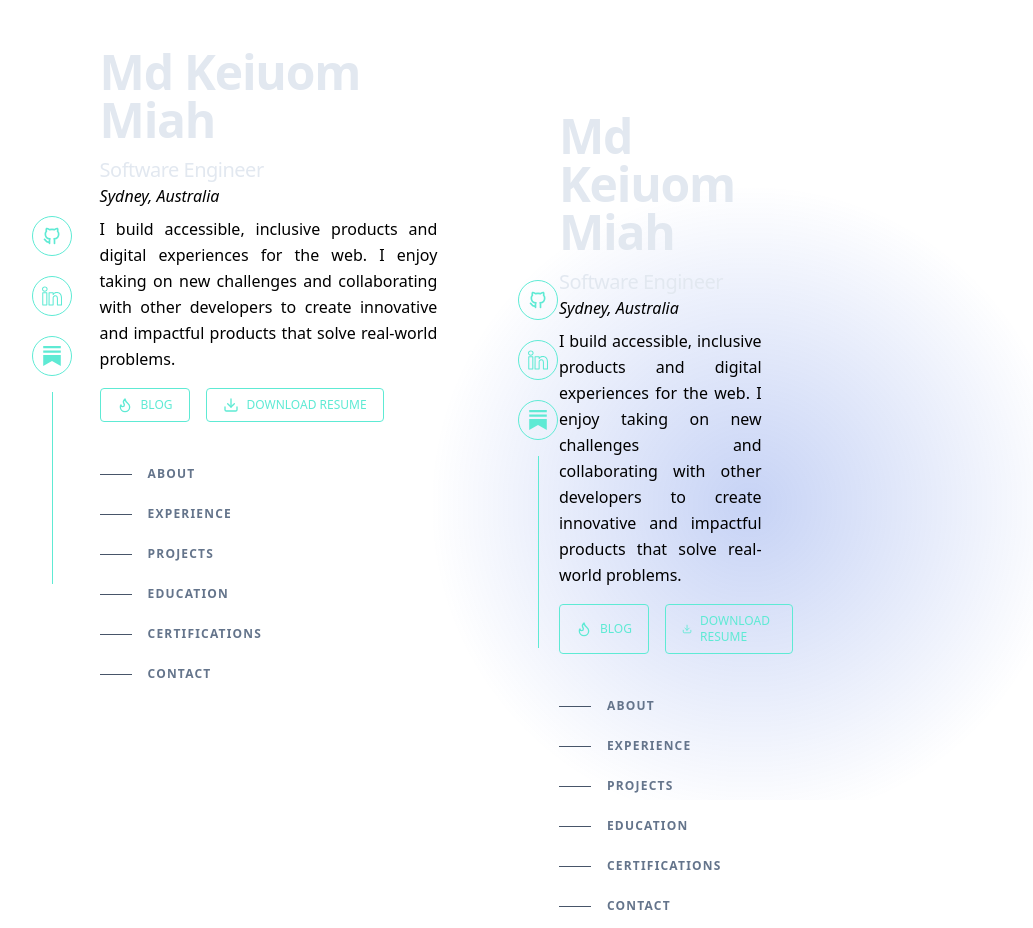
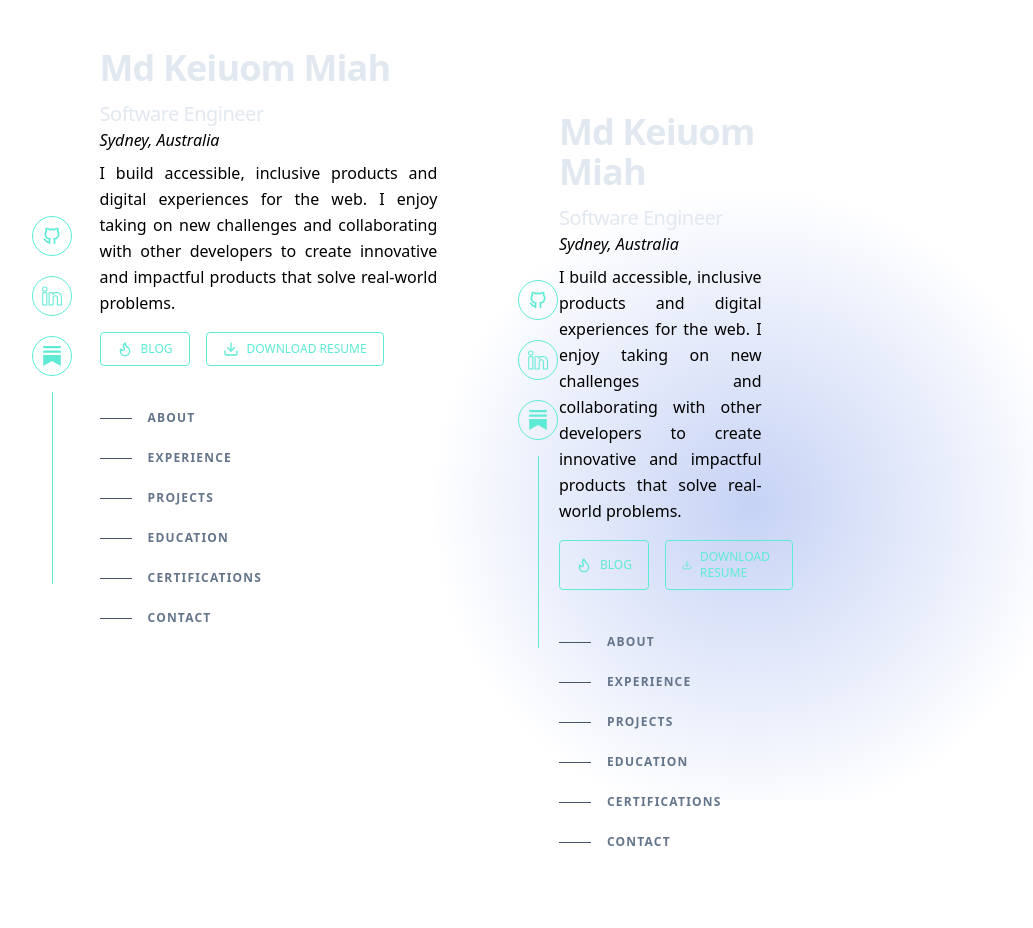
Before and after one commit to Farhankaioum/Portfolio-V3, a Next.js app: page /Sidebar in a window 1280 px wide. Shown: the whole page, without its empty margins (0-1033 px from the left). Built offline with nearby package versions, Linux system fonts and the light colour scheme.

Commit message:
Sidebar design changes for small screen

```diff
--- a/pages/Sidebar.tsx
+++ b/pages/Sidebar.tsx
@@ -57,7 +57,7 @@ const Header = () => {
     <header className="lg:sticky lg:top-0 lg:flex lg:max-h-screen lg:w-1/3 lg:justify-between lg:py-12">
       <SocialLinks />
       <div className="w-5/6">
-        <h1 className="text-4xl font-bold tracking-tight text-slate-200 sm:text-5xl title">
+        <h1 className="text-4xl font-bold tracking-tight text-slate-200 sm:text-4xl title">
           Md Keiuom Miah
         </h1>
         <h2 className="mt-3 text-lg font-medium tracking-tight text-slate-200 sm:text-xl">
```
